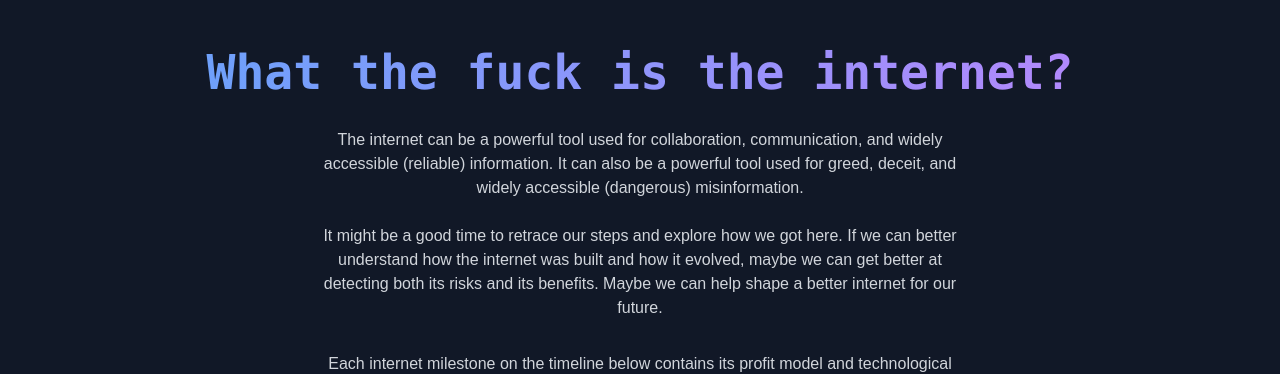
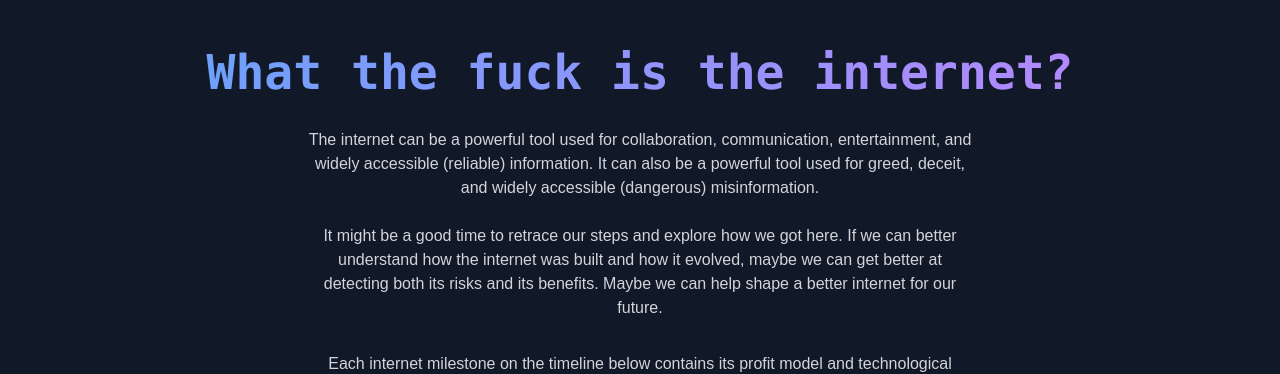
Before and after one commit to kduckets/wtfinternet, a Next.js app: page / in a window 1280 px wide. Shown: the top 374 px of the page. Built offline with nearby package versions, Linux system fonts and the light colour scheme; no server answers; the database is empty.

Commit message:
Update page.tsx

```diff
--- a/app/page.tsx
+++ b/app/page.tsx
@@ -54,7 +54,7 @@ export default function Home() {
         What the fuck is the internet?
         </h1>
         <p className="text-center text-gray-300 mb-8 md:mb-8 max-w-2xl mx-auto text-sm md:text-base">
-       The internet can be a powerful tool used for collaboration, communication, and widely accessible (reliable) information.
+       The internet can be a powerful tool used for collaboration, communication, entertainment, and widely accessible (reliable) information.
        It can also be a powerful tool used for greed, deceit, and widely accessible (dangerous) misinformation.
 
        <br/><br/>
```
